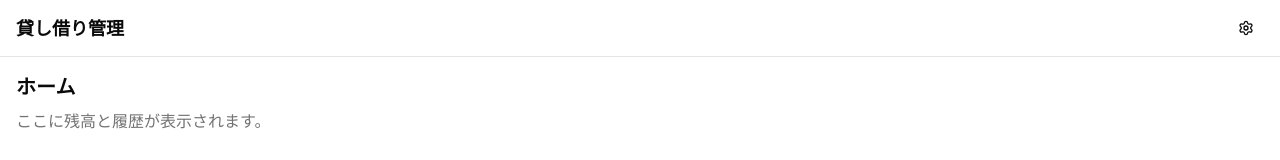
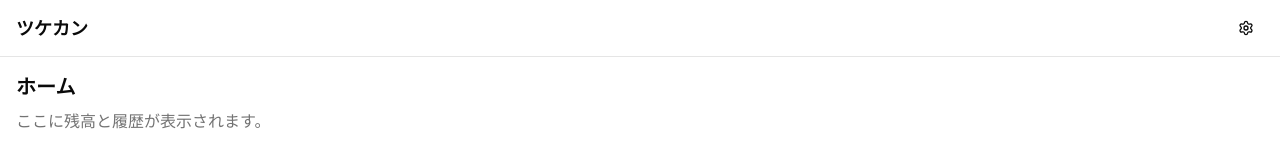
Before and after one commit to yamaneko05/tukekan, a Next.js app: page / in a window 1280 px wide. Shown: the top 160 px of the page. Built offline with nearby package versions, Linux system fonts and the light colour scheme.

Commit message:
update: アプリ名をツケカンに変更

```diff
--- a/src/app/layout.tsx
+++ b/src/app/layout.tsx
@@ -13,7 +13,7 @@
 });
 
 export const metadata: Metadata = {
-  title: "貸し借り管理",
+  title: "ツケカン - 友人間の貸し借り管理アプリ",
   description: "友人間の貸し借りを簡単に管理するアプリ",
 };
 
--- a/src/components/layouts/header.tsx
+++ b/src/components/layouts/header.tsx
@@ -8,7 +8,7 @@
   return (
     <header className="sticky top-0 z-50 w-full border-b bg-background/95 backdrop-blur supports-[backdrop-filter]:bg-background/60">
       <div className="flex h-14 items-center justify-between px-4">
-        <h1 className="text-lg font-semibold">貸し借り管理</h1>
+        <h1 className="text-lg font-semibold">ツケカン</h1>
         <Button variant="ghost" size="icon" asChild>
           <Link href="/settings">
             <Settings className="h-5 w-5" />
```
